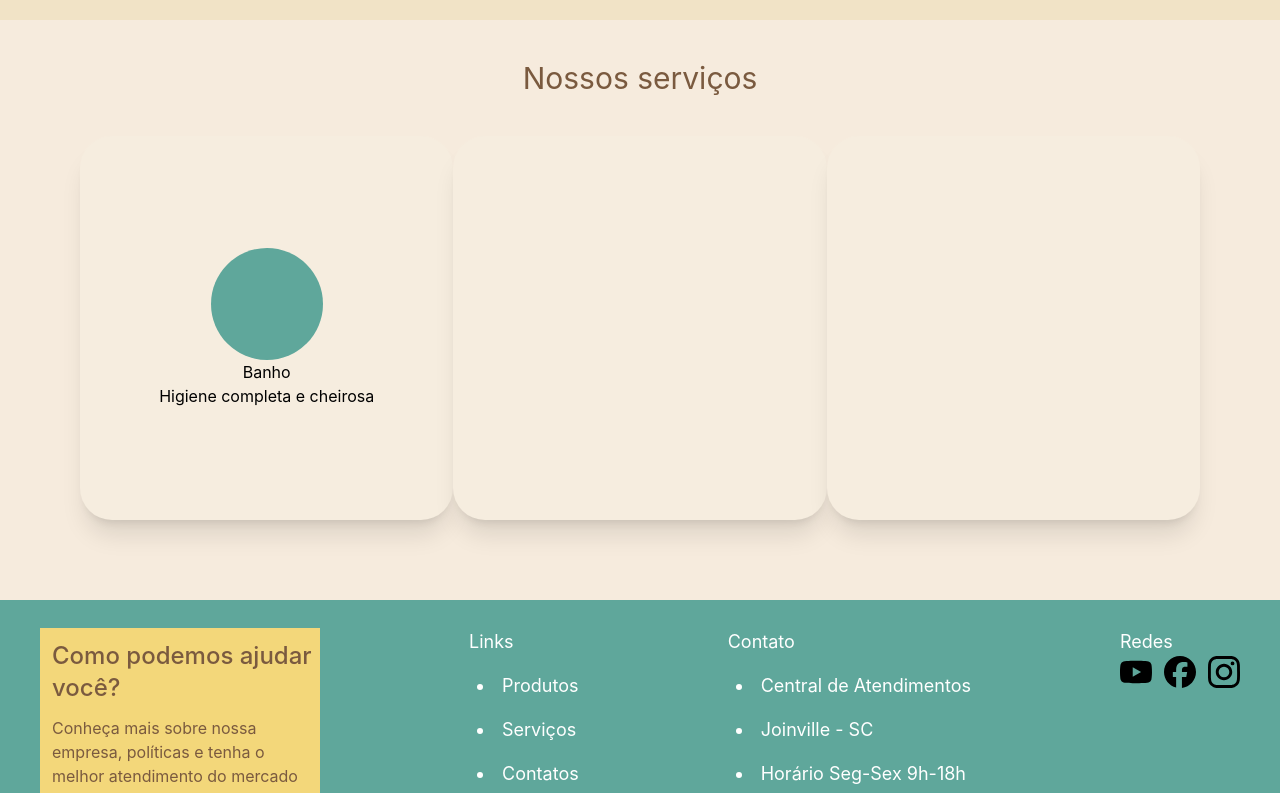
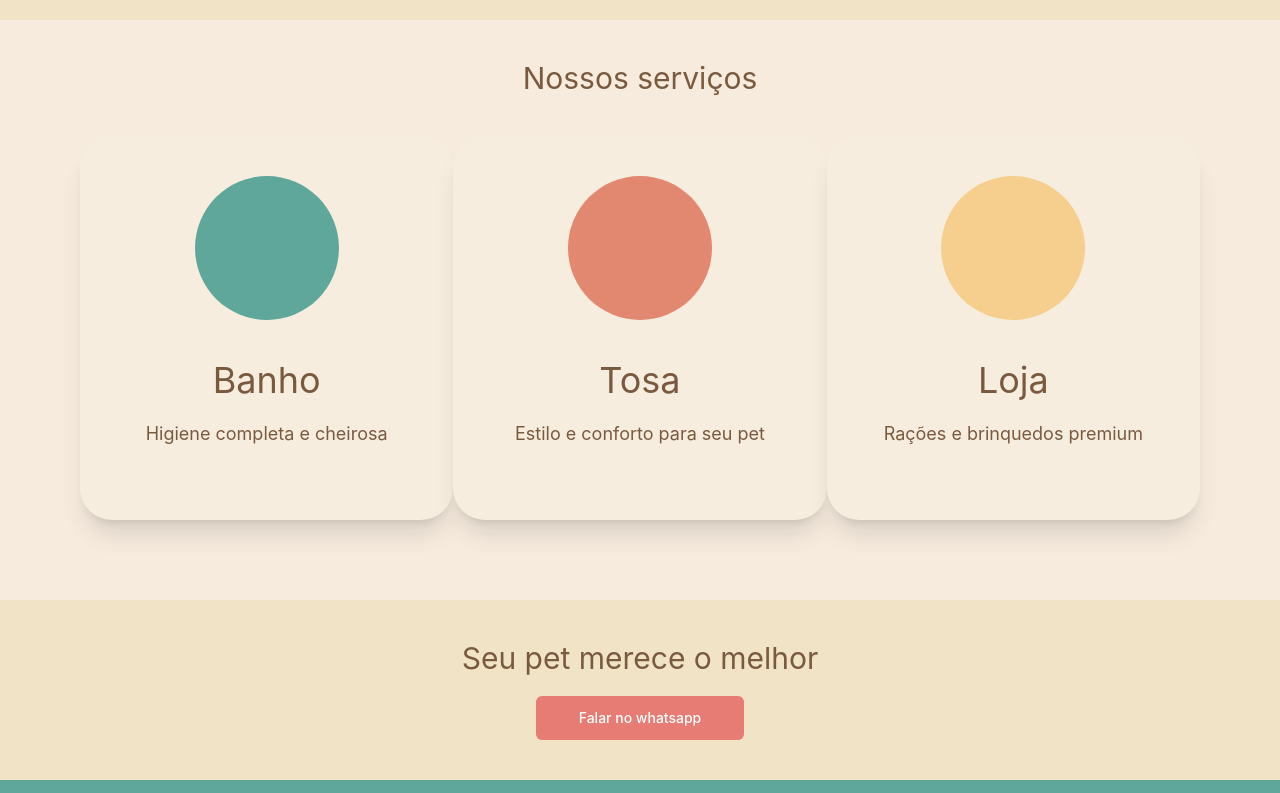
Before and after one commit to Lucas-Leal-Oliveira05/Frida_Pet_Shop, a React (Vite) app: page / in a window 1280 px wide. Shown: the part 920-1713 px from the top of the page. Built offline with nearby package versions, Linux system fonts and the light colour scheme.

Commit message:
Home semi-pronta
estruturação da UI da página Home concluída. Falta criar e inserir as artes da página. (por enquanto página sem funcionalidades, apenas interface)

```diff
--- a/src/App.jsx
+++ b/src/App.jsx
@@ -5,9 +5,10 @@ function App(){
   return(
     <div>
       <Header/>
-      <section className="w-full  flex justify-between bg-[#F1E3C6]"> {/* Sec 1 */}
+      {/* Sec 1 */}
+      <section className="w-full  flex justify-between bg-[#F1E3C6]">
         <div className="justify-center-safe flex">
-          {/*escrita + botão - div 1 */}
+          {/*escrita + botão */}
           <div className="w-96 flex flex-col text-[#7A5A3F] justify-center gap-5 pl-20">
             <h1 className="text-3xl">Cuidado e carinho para o seu pet</h1>
             <p>Banho, tosa e produtos</p>
@@ -20,27 +21,49 @@ function App(){
         </div>
         <div className="justify-center-safe flex pr-20">
           <div>
-            {/*Imagem - div 1 */}
+            {/*Imagem */}
             <img className="pt-5 pb-5"  src="https://placehold.co/850x750" alt="" />
           </div>
         </div>
       </section>
 
-      <section className="w-full flex flex-col items-center bg-[#F6EBDD]"> {/* Sec 2 */}
+      {/* Sec 2 */}
+      <section className="w-full flex flex-col items-center bg-[#F6EBDD]">
         <h1 className="pt-10 text-3xl text-[#7A5A3F] ">Nossos serviços</h1>
         <div className="w-full flex flex-row justify-between items-center pb-20 pt-10 pl-20 pr-20">
-          <div className="w-96 h-96 bg-[#F6EDDF] shadow-xl rounded-4xl flex justify-center items-center flex-col">
-            <div className="h-28 w-28 rounded-full bg-[#5FA79B] flex"></div>
-            <h1>Banho</h1>
-            <h2>Higiene completa e cheirosa</h2>
+          {/* Card Banho */}
+          <div className="w-96 h-96 bg-[#F6EDDF] shadow-xl rounded-4xl flex items-center flex-col gap-10">
+            <div className="h-36 w-36 rounded-full bg-[#5FA79B] flex mt-10"></div>
+            <div className="items-center flex flex-col text-[#7A5A3F] gap-5">
+              <h1 className="text-4xl" >Banho</h1>
+              <h2 className="text-lg">Higiene completa e cheirosa</h2>
+            </div>
           </div>
-
-          <div className="w-96 h-96 bg-[#F6EDDF] shadow-xl rounded-4xl"></div>
-
-          <div className="w-96 h-96 bg-[#F6EDDF] shadow-xl rounded-4xl"></div>
-
+          {/* Card tosa*/}
+          <div className="w-96 h-96 bg-[#F6EDDF] shadow-xl rounded-4xl flex items-center flex-col gap-10">
+            <div className="h-36 w-36 rounded-full bg-[#E38870] flex mt-10"></div>
+            <div className="items-center flex flex-col text-[#7A5A3F] gap-5">
+              <h1 className="text-4xl" >Tosa</h1>
+              <h2 className="text-lg">Estilo e conforto para seu pet</h2>
+            </div>
+          </div>
+          {/* Card loja*/}
+          <div className="w-96 h-96 bg-[#F6EDDF] shadow-xl rounded-4xl flex items-center flex-col gap-10">
+            <div className="h-36 w-36 rounded-full bg-[#F6CF8F] flex mt-10"></div>
+            <div className="items-center flex flex-col text-[#7A5A3F] gap-5">
+              <h1 className="text-4xl" >Loja</h1>
+              <h2 className="text-lg">Rações e brinquedos premium</h2>
+            </div>
+          </div>
         </div>
       </section>
+
+      {/* Sec 3 */}
+      <section className="bg-[#F1E3C6] flex flex-col justify-center items-center gap-5 pb-10">
+        <h1 className="text-[#7A5A3F] text-3xl pt-10"> Seu pet merece o melhor</h1>
+        <button className="rounded-md bg-[#E67C73] px-6 py-3 text-sm font-medium text-white w-52">Falar no whatsapp</button>
+      </section>
+
       <Footerx/>
     </div>
   );
```
